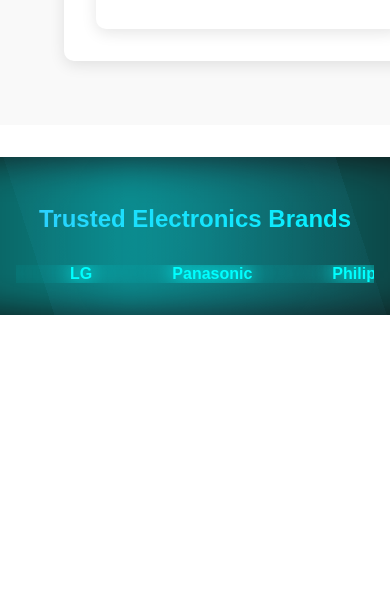
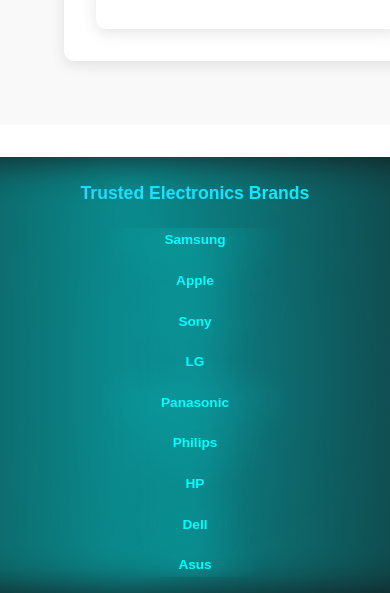
Before and after one commit to Yashkadam999/ElectroHub99, an Angular app: page /contact in a window 390 px wide. Shown: the part 1488-2081 px from the top of the page. Before the commit the page ends 1803 px from the top, so only its background shows below. Built offline with nearby package versions, Linux system fonts and the light colour scheme.

Commit message:
changes
Signed-off-by: Yash Kadam <yashk090304@gmail.com>

```diff
--- a/src/app/core/footer/footer.css
+++ b/src/app/core/footer/footer.css
@@ -7,8 +7,6 @@
   margin-top: 2rem;
   position: relative;
   overflow: hidden;
-
-
   animation: fadeInFooter 1.5s ease forwards;
 
   h3 {
@@ -23,11 +21,13 @@
   .brand-marquee {
     display: flex;
     justify-content: center;
-    gap: 3rem;
+    flex-wrap: wrap; /* ✅ allows wrapping on small screens */
+    gap: 2rem;
     overflow: hidden;
     white-space: nowrap;
     font-size: 1rem;
     position: relative;
+    animation: scrollBrands 30s linear infinite;
   }
 
   .brand-marquee span {
@@ -35,17 +35,11 @@
     padding: 0 1rem;
     font-weight: bold;
     color: #0ff;
-    text-shadow:
-      0 0 5px #0ff,
-      0 0 10px #0ff,
-      0 0 20px #0ff,
-      0 0 30px #0ff,
-      0 0 40px #0ff;
+    text-shadow: 0 0 5px #0ff, 0 0 10px #0ff, 0 0 20px #0ff, 0 0 30px #0ff, 0 0 40px #0ff;
     animation: neonPulse 2s infinite alternate;
     position: relative;
     transition: transform 0.3s ease, color 0.3s ease, text-shadow 0.3s ease;
   }
-
 
   .brand-marquee span::after {
     content: '';
@@ -54,25 +48,18 @@
     left: 50%;
     width: 200%;
     height: 150%;
-    background: radial-gradient(circle, rgba(0,255,255,0.4) 0%, transparent 80%);
+    background: radial-gradient(circle, rgba(0, 255, 255, 0.4) 0%, transparent 80%);
     filter: blur(15px);
     transform: translate(-50%, -50%) scaleX(1);
     z-index: -1;
     animation: trailPulse 2s infinite alternate;
   }
 
-  /* Hover effect for brands */
   .brand-marquee span:hover {
-    transform: scale(1.5) rotate(-5deg);
+    transform: scale(1.3) rotate(-5deg);
     color: #ff00ff;
-    text-shadow:
-      0 0 10px #ff00ff,
-      0 0 20px #ff00ff,
-      0 0 30px #ff00ff,
-      0 0 40px #ff00ff,
-      0 0 50px #ff00ff;
+    text-shadow: 0 0 10px #ff00ff, 0 0 20px #ff00ff, 0 0 30px #ff00ff, 0 0 40px #ff00ff, 0 0 50px #ff00ff;
   }
-
 
   &::before {
     content: '';
@@ -86,7 +73,6 @@
     pointer-events: none;
   }
 
-
   &::after {
     content: '';
     position: absolute;
@@ -94,47 +80,96 @@
     left: -50%;
     width: 200%;
     height: 100%;
-    background: linear-gradient(90deg, rgba(0,255,255,0.1), rgba(0,255,255,0.5), rgba(0,255,255,0.1));
+    background: linear-gradient(90deg, rgba(0, 255, 255, 0.1), rgba(0, 255, 255, 0.5), rgba(0, 255, 255, 0.1));
     filter: blur(20px);
     animation: streakMove 12s linear infinite;
     pointer-events: none;
   }
 }
 
-
+/* ---------- KEYFRAMES ---------- */
 @keyframes fadeInFooter {
   from { opacity: 0; transform: translateY(20px) scale(0.95); }
   to { opacity: 1; transform: translateY(0) scale(1); }
 }
-
 @keyframes bounceText {
   0%, 100% { transform: translateY(0); }
   50% { transform: translateY(-8px); }
 }
-
 @keyframes scrollBrands {
   0% { transform: translateX(100%); }
   100% { transform: translateX(-100%); }
 }
-
 @keyframes rotateBg {
   from { transform: rotate(0deg); }
   to { transform: rotate(360deg); }
 }
-
 @keyframes neonPulse {
   0% { text-shadow: 0 0 5px #0ff, 0 0 10px #0ff, 0 0 20px #0ff; color: #0ff; }
   50% { text-shadow: 0 0 15px #0ff, 0 0 30px #0ff, 0 0 40px #0ff; color: #0ff; }
   100% { text-shadow: 0 0 5px #0ff, 0 0 10px #0ff, 0 0 20px #0ff; color: #0ff; }
 }
-
 @keyframes trailPulse {
   0% { opacity: 0.3; transform: translate(-50%, -50%) scaleX(1); }
   50% { opacity: 0.6; transform: translate(-50%, -50%) scaleX(1.3); }
   100% { opacity: 0.3; transform: translate(-50%, -50%) scaleX(1); }
 }
-
 @keyframes streakMove {
   0% { transform: translateX(-50%); }
   100% { transform: translateX(50%); }
 }
+
+/* ---------- RESPONSIVE STYLES ---------- */
+
+/* Tablets */
+@media (max-width: 768px) {
+  .app-footer {
+    padding: 1.5rem 0.5rem;
+
+    h3 {
+      font-size: 1.3rem;
+    }
+
+    .brand-marquee {
+      gap: 1.5rem;
+      font-size: 0.9rem;
+      animation: none; /* Prevent jerky scroll on mobile */
+      flex-wrap: wrap;
+    }
+
+    .brand-marquee span {
+      padding: 0.5rem;
+      transform: scale(1);
+    }
+  }
+}
+
+/* Mobile Phones */
+@media (max-width: 480px) {
+  .app-footer {
+    padding: 1rem 0.5rem;
+
+    h3 {
+      font-size: 1.1rem;
+      margin-bottom: 1rem;
+    }
+
+    .brand-marquee {
+      flex-direction: column;
+      align-items: center;
+      gap: 1rem;
+      font-size: 0.85rem;
+    }
+
+    .brand-marquee span {
+      padding: 0.3rem 0.5rem;
+      transform: scale(1);
+      text-shadow: none;
+      animation: none;
+    }
+
+    .brand-marquee span:hover {
+      transform: scale(1.1);
+    }
+  }
+}
```
